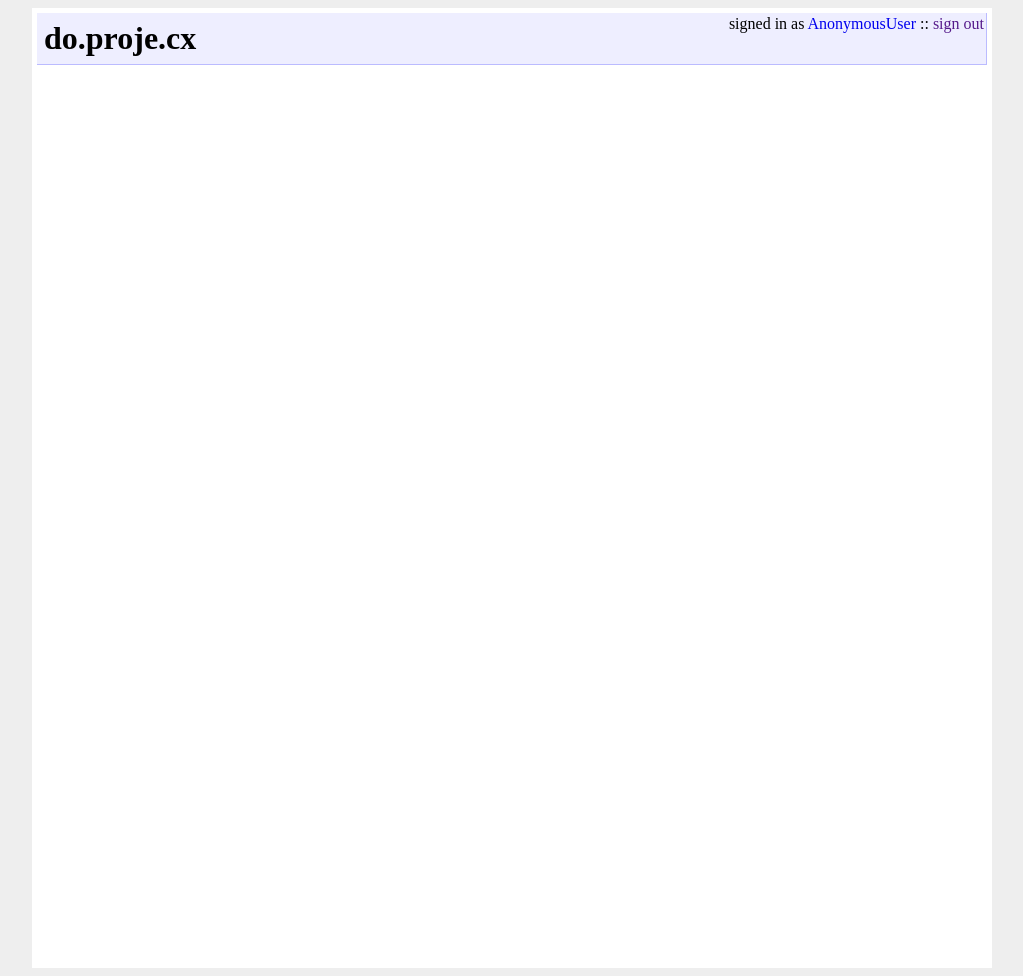
After one commit to bmander/proje, a Django app: template proje/templates/base.html in a window 1280 px wide. The commit adds this page. Shown: the whole page, without its empty margins (128-1151 px from the left). Run offline with Django 3.2, Linux system fonts and the light colour scheme; the template is opened without the code that fills it, so the values that code supplies are empty; parts of the project's set-up code (start-up, migrations or seed data) failed here and were passed over.

Commit message:
use base template

```diff
--- /dev/null
+++ b/proje/templates/base.html
@@ -0,0 +1,72 @@
+<html>
+  <head>
+    <title>do.proje.cx - Do Projects!</title>
+    <script type="text/javascript" src="/js/jquery.js"></script>
+
+    {% block scripts %}{% endblock %}
+
+    <style type="text/css">
+
+      #header {
+        margin-bottom:5px;
+        padding:2px;
+        overflow:hidden;
+        background-color:#eeeeff;
+        border-bottom-style:solid;
+        border-bottom-width:1px;
+        border-bottom-color:#bbbbff;
+        border-right-style:solid;
+        border-right-width:1px;
+        border-right-color:#bbbbff;
+      }
+
+      #logout {
+        float:right;
+      }
+
+      #content {
+        background-color:#ffffff;
+        width:950px;
+        display:block;
+        margin:auto;
+        padding:5px;
+        min-height:950px;
+      }
+
+      a{
+        text-decoration:none;
+      }
+
+      a:hover{
+        text-decoration:underline
+      }
+
+      body {background-color:#eeeeee}
+
+      h1{margin:0px;padding:5px;}
+
+      form {
+        margin-bottom:0px;
+      }
+
+
+    </style>
+
+    {% block style %}{% endblock %}
+  </head>
+  <body>
+    <div id="content">
+
+      <div id="header">
+        <h1 style="float:left">
+          do.proje.cx
+        </h1>
+        <div id="logout">
+          signed in as <a id="username" href="user/{{user.nickname}}/">{{user}}</a> :: <a href="{{signout_url}}">sign out</a>
+        </div>
+      </div>
+
+      {% block content %}{% endblock %}
+    </div>
+  </body>
+</html>
```
Also changed, not shown: proje/templates/home.html (+8 -75 lines).
